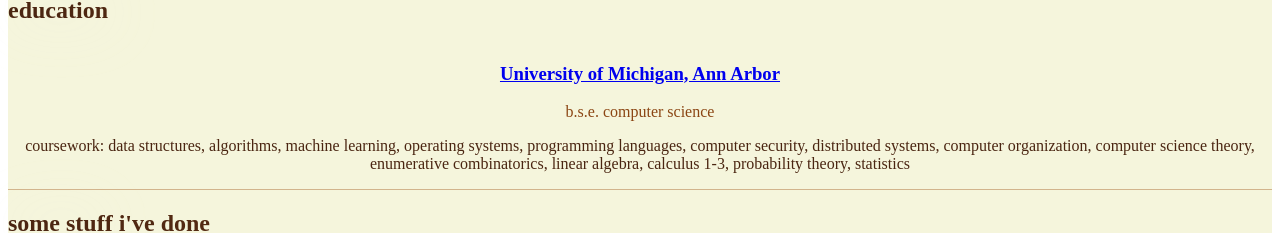
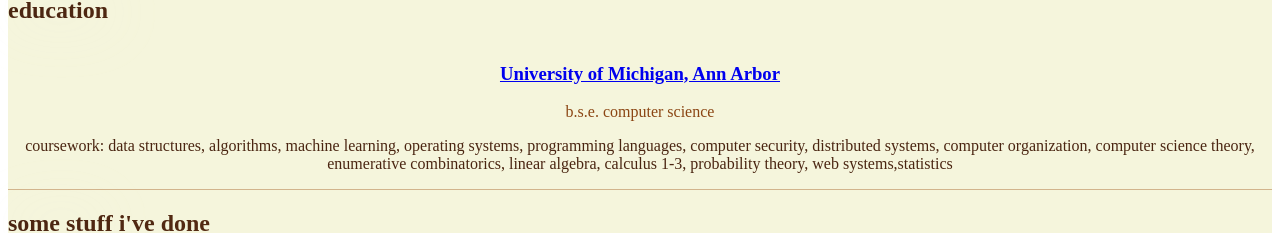
Before and after one commit to devk03/portfolio-website, a Next.js app: page / in a window 1280 px wide. Shown: the part 831-1064 px from the top of the page. Built offline with nearby package versions, Linux system fonts and the light colour scheme.

Commit message:
added eecs 485

```diff
--- a/pages/index.tsx
+++ b/pages/index.tsx
@@ -62,7 +62,7 @@
                   operating systems, programming languages, computer security, \
                   distributed systems, computer organization, computer science \
                   theory, enumerative combinatorics, linear algebra, calculus 1-3, \
-                  probability theory, statistics",
+                  probability theory, web systems,statistics",
       image: "/education/umich.jpg"
     }
   ];
```
